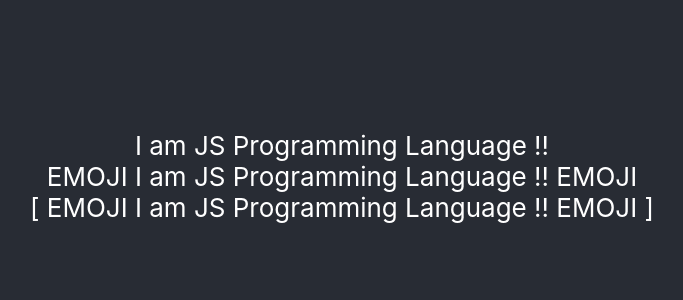
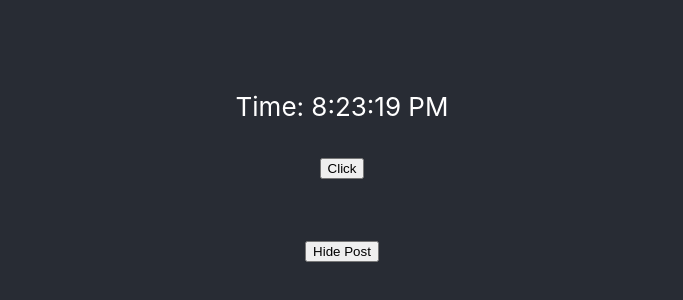
Before and after one commit to emonShimoul/react-playground, a React (Create React App) app in the folder think-in-a-react-way/myreact/: page / in a window 1280 px wide. Shown: the part 224-524 px from the top of the page, without its empty margins (298-981 px from the left). Built offline with nearby package versions, Linux system fonts and the light colour scheme.

Commit message:
useeffect hook

```diff
--- a/think-in-a-react-way/myreact/src/App.js
+++ b/think-in-a-react-way/myreact/src/App.js
@@ -1,28 +1,22 @@
+import { useState } from 'react';
 import './App.css';
-import Emoji from './components/composition/Emoji';
-import Text from './components/composition/Text';
-import Bracket from './components/composition/Bracket';
+import MyComponent from './components/MyComponent';
+import MyComponentClass from './components/MyComponentClass';
 
 function App() {
+  const [show, setShow] = useState(true);
+
   return (
     <div className="App">
       <header className="App-header">
-
-        <Text />
-
-        {/* use of composition in react */}
-        <Emoji>
-          {({addEmoji})=> <Text addEmoji={addEmoji}/>}
-        </Emoji>
-
-        {/* use of composition in multiple and nested component  */}
-        <Emoji>
-          {({addEmoji})=> (
-            <Bracket>
-              {({addBracket})=> <Text addEmoji={addEmoji} addBracket={addBracket}/>}
-            </Bracket>
-          )}
-        </Emoji>
+        <div>{show && <MyComponent />}</div>
+        <p>
+          <button type='button' onClick={() => setShow((prevShow) => !prevShow)}>
+            {show ? 'Hide Post' : 'Show Post'}
+          </button>
+        </p>
+        {/* <MyComponentClass /> */}
+        {/* <MyComponent/> */}
 
       </header>
     </div>
--- /dev/null
+++ b/think-in-a-react-way/myreact/src/components/MyComponent.js
@@ -0,0 +1,39 @@
+import React, { useEffect, useState } from 'react';
+
+const MyComponent = () => {
+    const [count, setCount] = useState(0);
+    const [date, setDate] = useState(new Date());
+
+    const tick = () => {
+        setDate(new Date());
+        console.log('clock ticking');
+    }
+
+    const addClick = () => {
+        setCount((prevCount) => (prevCount + 1));
+    }
+
+    useEffect(()=>{
+        document.title = `Clicked ${count} times`;
+    }, [count]);
+
+    useEffect(() => {
+        const interval = setInterval(tick, 1000);
+
+        // do the cleanup - stop the timer
+        return () => {
+            clearInterval(interval);
+        };
+    }, []);
+
+    return (
+        <div>
+        <p>Time: {date.toLocaleTimeString()}</p>
+        <p>
+            <button type='button' onClick={addClick}>Click</button>
+        </p>
+      </div>
+    );
+};
+
+export default MyComponent;
--- /dev/null
+++ b/think-in-a-react-way/myreact/src/components/MyComponentClass.js
@@ -0,0 +1,51 @@
+import React, { Component } from 'react'
+
+export default class MyComponentClass extends Component {
+    state = {
+        count: 0,
+        date: new Date(),
+    };
+
+    componentDidMount() {
+        const {count} = this.state;
+        document.title = `Clicked ${count} times`;
+        // console.log(`Clicked ${count} times`);
+        this.interval = setInterval(this.tick, 1000);
+    }
+
+    componentDidUpdate(){
+        const {count} = this.state;
+        document.title = `Clicked ${count} times`;
+        // console.log(`Clicked ${count} times`);
+    }
+
+    componentWillUnmount(){
+        clearInterval(this.interval);
+    }
+
+    addClick = () => {
+        this.setState(({count}) => ({
+            count: count+1,
+        }));
+    };
+
+    tick = () => {
+        this.setState({
+            date: new Date(),
+        });
+        console.log('clock ticking');
+    }
+
+  render() {
+    const {date} = this.state;
+
+    return (
+      <div>
+        <p>Time: {date.toLocaleTimeString()}</p>
+        <p>
+            <button type='button' onClick={this.addClick}>Click</button>
+        </p>
+      </div>
+    )
+  }
+}
--- a/think-in-a-react-way/myreact/src/components/composition/Bracket.js
+++ /dev/null
@@ -1,10 +0,0 @@
-import { Component } from 'react'
-
-export default class Bracket extends Component {
-    addBracket = (text) => `[ ${text} ]`;
-
-  render() {
-    return this.props.children({addBracket: this.addBracket});
-  }
-
-}
--- a/think-in-a-react-way/myreact/src/components/composition/Emoji.js
+++ /dev/null
@@ -1,10 +0,0 @@
-import { Component } from 'react'
-
-export default class Emoji extends Component {
-    addEmoji = (text, emoji) => `${emoji} ${text} ${emoji}`;
-
-  render() {
-    return this.props.children({addEmoji: this.addEmoji});
-  }
-
-}
--- a/think-in-a-react-way/myreact/src/components/composition/Text.js
+++ /dev/null
@@ -1,18 +0,0 @@
-import React from 'react';
-
-const text = ({addEmoji, addBracket}) => {
-    let text = 'I am JS Programming Language !!';
-    if(addEmoji){
-        text = addEmoji(text, " EMOJI ");
-    }
-    if(addBracket){
-        text = addBracket(text);
-    }
-    return (
-        <div>
-            {text}
-        </div>
-    );
-};
-
-export default text;
```
Also changed, not shown: think-in-a-react-way/myreact/src/components/inheritance/Emoji.js (deleted, +0 -16 lines), think-in-a-react-way/myreact/src/components/inheritance/Text.js (deleted, +0 -12 lines).
